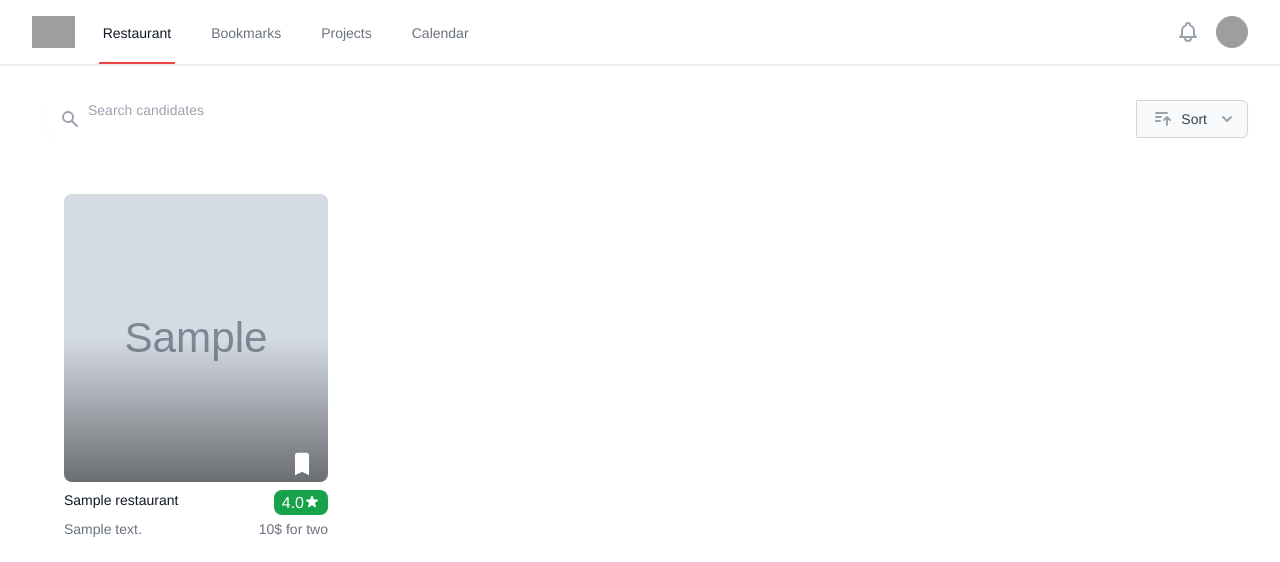
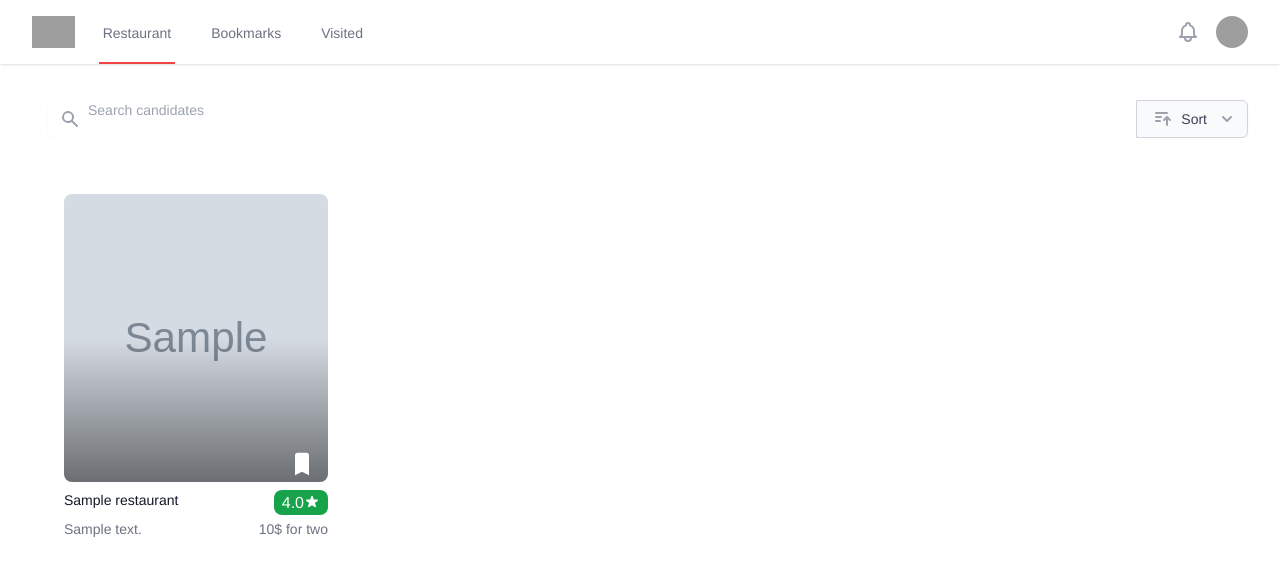
Before and after one commit to dhinesh-kumar-m/foodapp, a Django app: page / in a window 1280 px wide. Shown: the top 562 px of the page. Run offline with Django 4.2, Linux system fonts and the light colour scheme; tables that the repository leaves empty hold one stand-in row (values such as "Sample post"); grey boxes marked "Sample" are stand-in pictures; some libraries are stand-ins or nearby versions; grey boxes are pictures that could not be loaded.

Commit message:
Add sort filter and bookmark, visitor page

```diff
--- a/restaurant/templates/base.html
+++ b/restaurant/templates/base.html
@@ -29,18 +29,18 @@
                     </div>
                     <div class="hidden sm:ml-6 sm:flex sm:space-x-8">
                         <!-- Current: "border-indigo-500 text-gray-900", Default: "border-transparent text-gray-500 hover:border-gray-300 hover:text-gray-700" -->
-                        <a href="#"
-                            class="border-red-500 text-gray-900 inline-flex items-center px-1 pt-1 border-b-2 text-sm font-medium">
+                        <a href="{% url 'restaurant:restaurant_list' %}"
+                            class="{% if list == none %}border-red-500 text-gray-900{% endif %}border-transparent text-gray-500 hover:border-gray-300 hover:text-gray-700 inline-flex items-center px-1 pt-1 border-b-2 text-sm font-medium">
                             Restaurant </a>
-                        <a href="#"
+                        <a href="{% url 'restaurant:user_list' 'bookmark' %}"
+                            class="{% if list == 'bookmark' %}border-red-500 text-gray-900{% endif %}border-transparent text-gray-500 hover:border-gray-300 hover:text-gray-700 inline-flex items-center px-1 pt-1 border-b-2 text-sm font-medium">
+                            Bookmarks </a>
+                            <a href="{% url 'restaurant:user_list' 'visited' %}"
                             class="border-transparent text-gray-500 hover:border-gray-300 hover:text-gray-700 inline-flex items-center px-1 pt-1 border-b-2 text-sm font-medium">
-                            Bookmarks </a>
-                        <a href="#"
-                            class="border-transparent text-gray-500 hover:border-gray-300 hover:text-gray-700 inline-flex items-center px-1 pt-1 border-b-2 text-sm font-medium">
-                            Projects </a>
-                        <a href="#"
-                            class="border-transparent text-gray-500 hover:border-gray-300 hover:text-gray-700 inline-flex items-center px-1 pt-1 border-b-2 text-sm font-medium">
-                            Calendar </a>
+                            Visited </a>
+                        <!-- <a href="#"
+                            class="{% if list == 'visited' %}border-red-500 text-gray-900{% endif %}border-transparent text-gray-500 hover:border-gray-300 hover:text-gray-700 inline-flex items-center px-1 pt-1 border-b-2 text-sm font-medium">
+                            Calendar </a> -->
                     </div>
                 </div>
                 <div class="hidden sm:ml-6 sm:flex sm:items-center">
@@ -119,9 +119,9 @@
         <div class="sm:hidden" id="mobile-menu">
             <div class="pt-2 pb-3 space-y-1">
                 <!-- Current: "bg-indigo-50 border-indigo-500 text-indigo-700", Default: "border-transparent text-gray-500 hover:bg-gray-50 hover:border-gray-300 hover:text-gray-700" -->
-                <a href="#"
+                <a href="{% url 'restaurant:restaurant_list' %}"
                     class="bg-indigo-50 border-indigo-500 text-indigo-700 block pl-3 pr-4 py-2 border-l-4 text-base font-medium">Restaurant</a>
-                <a href="#"
+                <a href="{% url 'restaurant:user_list' 'bookmark' %}"
                     class="border-transparent text-gray-500 hover:bg-gray-50 hover:border-gray-300 hover:text-gray-700 block pl-3 pr-4 py-2 border-l-4 text-base font-medium">Bookmarks</a>
                 <a href="#"
                     class="border-transparent text-gray-500 hover:bg-gray-50 hover:border-gray-300 hover:text-gray-700 block pl-3 pr-4 py-2 border-l-4 text-base font-medium">Projects</a>
--- a/restaurant/templates/restaurant/list.html
+++ b/restaurant/templates/restaurant/list.html
@@ -6,7 +6,7 @@
 <div class="mt-3 sm:mt-0 sm:ml-4">
   <label for="mobile-search-candidate" class="sr-only">Search</label>
   <label for="desktop-search-candidate" class="sr-only">Search</label>
-  <div class="flex rounded-md shadow-sm">
+  <div class="flex rounded-md shadow-sm" x-data="{ filter: false }">
     <div class="relative flex-grow focus-within:z-10">
       <div class="absolute inset-y-0 left-0 pl-3 flex items-center pointer-events-none">
         <!-- Heroicon name: solid/search -->
@@ -24,8 +24,10 @@
         class="hidden focus:ring-indigo-500 focus:border-indigo-500 w-full rounded-none rounded-l-md pl-10 sm:block sm:text-sm border-gray-300"
         placeholder="Search candidates">
     </div>
-    <button type="button"
-      class="-ml-px relative inline-flex items-center px-4 py-2 border border-gray-300 text-sm font-medium rounded-r-md text-gray-700 bg-gray-50 hover:bg-gray-100 focus:outline-none focus:ring-1 focus:ring-indigo-500 focus:border-indigo-500">
+    <div @click="filter = true">
+
+      <button type="button"
+      class="-ml-px relative inline-flex items-center px-4 py-2 border border-gray-300 text-sm font-medium rounded-r-md text-gray-700 bg-gray-50 hover:bg-gray-100 focus:outline-none focus:ring-1 focus:ring-indigo-500 focus:border-indigo-500" id="menu-button" aria-expanded="false" aria-haspopup="true">
       <!-- Heroicon name: solid/sort-ascending -->
       <svg class="h-5 w-5 text-gray-400" xmlns="http://www.w3.org/2000/svg" viewBox="0 0 20 20" fill="currentColor"
         aria-hidden="true">
@@ -41,6 +43,24 @@
           clip-rule="evenodd" />
       </svg>
     </button>
+
+
+    </div>
+
+    <div class="origin-top-right absolute right-7 mt-2 w-40 rounded-md shadow-2xl bg-white ring-1 ring-black ring-opacity-5 focus:outline-none" role="menu" aria-orientation="vertical" aria-labelledby="menu-button" tabindex="-1" x-show="filter" @click.away="filter = false" style="top: 130px;">
+      <div class="py-1" role="none">
+        <!--
+          Active: "bg-gray-100", Not Active: ""
+
+          Selected: "font-medium text-gray-900", Not Selected: "text-gray-500"
+        -->
+        <a href="?order=cost_for_two" class="text-gray-500 block px-4 py-2 text-sm" role="menuitem" tabindex="-1" id="menu-item-0"> Cost of two </a>
+
+        <a href="?order=average_rating" class="text-gray-500 block px-4 py-2 text-sm" role="menuitem" tabindex="-1" id="menu-item-3"> Rating: Low to High </a>
+
+        <a href="?order=-average_rating" class="text-gray-500 block px-4 py-2 text-sm" role="menuitem" tabindex="-1" id="menu-item-4"> Rating: High to Low </a>
+      </div>
+    </div>
   </div>
 
 </div>
--- a/restaurant/urls.py
+++ b/restaurant/urls.py
@@ -6,4 +6,5 @@ app_name = "restaurant"
 
 urlpatterns = [
     path("", views.restaurant_list, name="restaurant_list"),
+    path("<slug:list>", views.restaurant_list, name="user_list"),
 ]
--- a/restaurant/views.py
+++ b/restaurant/views.py
@@ -1,5 +1,7 @@
+from django.contrib.auth.models import User
 from django.shortcuts import get_object_or_404
 from django.shortcuts import render
+from django.views.generic.list import ListView
 
 from .models import Restaurant
 
@@ -8,6 +10,16 @@ def index(request):
     return render(request, "restaurant/list.html")
 
 
-def restaurant_list(request):
-    restaurants = Restaurant.objects.all()
-    return render(request, "restaurant/list.html", {"restaurants": restaurants})
+def restaurant_list(request, list=None):
+    sort = request.GET.get("order", "id")
+    restaurants = Restaurant.objects.order_by(sort)
+    user = User.objects.latest("id")
+
+    if list == "bookmark":
+        restaurants = restaurants.filter(users_bookmark=user)
+    elif list == "visited":
+        restaurants = restaurants.filter(users_visit=user)
+
+    return render(
+        request, "restaurant/list.html", {"restaurants": restaurants, "list": list}
+    )
```
